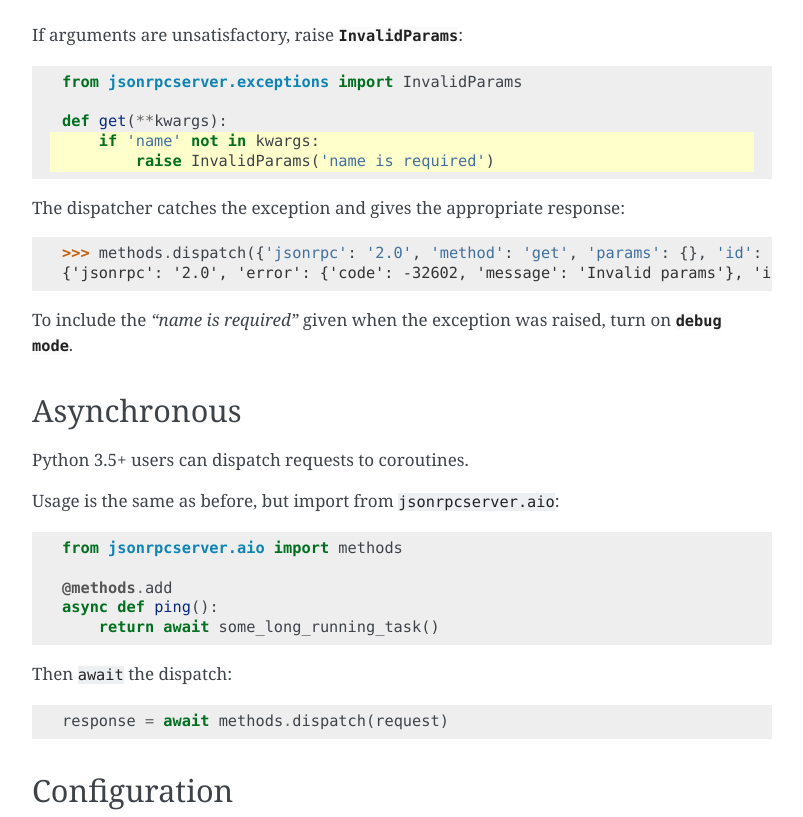
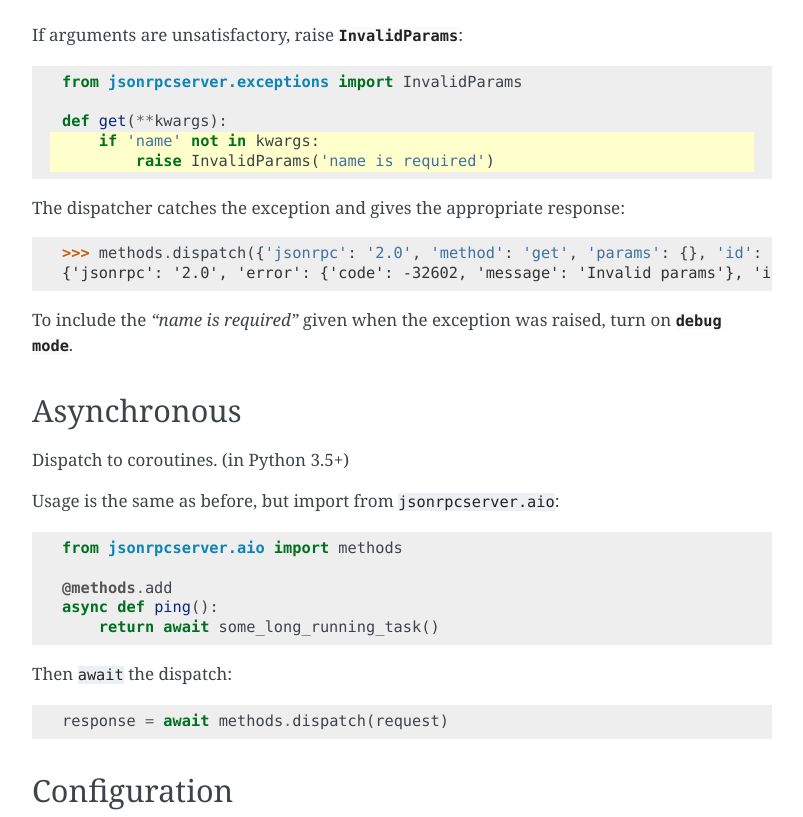
Before and after one commit to explodinglabs/jsonrpcserver, a Sphinx documentation site: the page built from doc/api.rst, in a window 1280 px wide, cut to the strip 587-1404 px from the top of the page. Shown: the whole strip, without its empty margins (238-1041 px from the left). Built offline with Sphinx 7.4.7, drawn with Linux system fonts in a browser that asks for light colours.

Commit message:
Adjust async docs

```diff
--- a/doc/api.rst
+++ b/doc/api.rst
@@ -44,7 +44,7 @@ on :mod:`debug mode <jsonrpcserver.config.debug>`.
 Asynchronous
 ============
 
-Python 3.5+ users can dispatch requests to coroutines.
+Dispatch to coroutines. (in Python 3.5+)
 
 Usage is the same as before, but import from ``jsonrpcserver.aio``:
 
```
